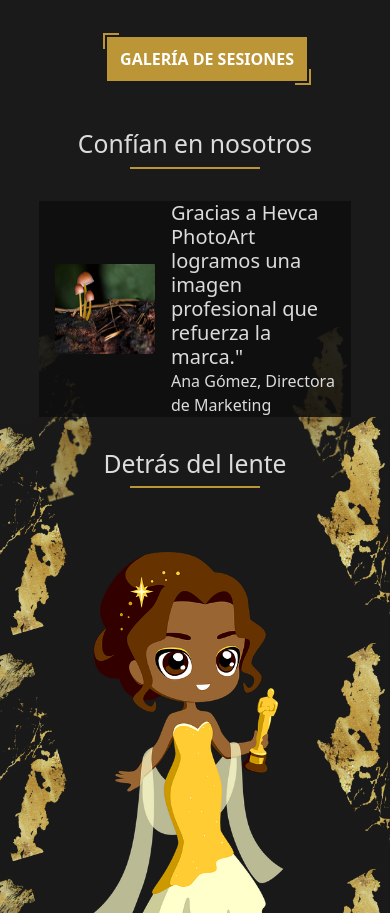
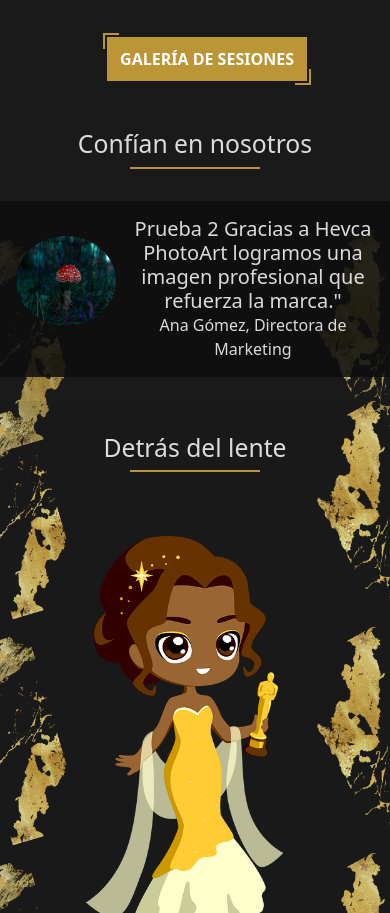
Before and after one commit to bichota-tech/Galeria_Virtual, a plain HTML site: page index.html in a window 390 px wide. Shown: the part 2204-3117 px from the top of the page. Drawn offline with nearby package versions, Linux system fonts and the light colour scheme.

Commit message:
update carousel testimonio

```diff
--- a/assets/index_style.css
+++ b/assets/index_style.css
@@ -19,6 +19,12 @@ header {
     left: 0;
     width: 100%;
     height: auto;
+}
+
+main {
+    display: flex;
+    flex-direction: column;
+    width: 100%;
 }
 
 .logo img {
@@ -45,9 +51,11 @@ div.menunav a {
     padding: .3rem;
 }
 
-div.menunav a:hover {
-    background: #bc9536
-}
+div.menunav a:hover {background: #bc9536}
+
+div#menu, div.home, div.logoclientes {display: none;}
+
+/*GENERALES-+--++-+ */
 
 a.button {
     color: white;
@@ -104,28 +112,43 @@ a.button:hover {
     border-color: #bc9536;
 }
 
-div#menu,
-div.home,
-div.logoclientes {
-    display: none;
+section {
+    width: 100%;
+    height: auto;
+    text-align: center;
 }
 
-main {
-    display: flex;
-    flex-direction: column;
-    width: 100%;
+h2.title {
+    margin-block: 2rem;
+    cursor: default;
+    position: relative;
+    margin-bottom: 2rem;
 }
 
-div.carousel-inner,
+h2.title::after {
+    content: "";
+    display: block;
+    width: 130px;
+    height: 2px;
+    background-color: #bc9536;
+    margin: .5rem auto 0;
+}
+
+h5, p {
+    cursor: default !important;
+    margin: 0;
+}
+
+/*CARRUSEL INICIO - TESTIMONIO*/
+div#mycarousel.carousel-inner,
 div#mycarousel,
-img.d-block {
+div#mycarousel img.d-block {
     height: 40rem;
     width: 100%;
     cursor: no-drop;
 }
-
-/*Texto en el 1er slide*/
-.carousel-caption {
+/*Inicio*/
+.carousel-caption { /*Texto en los slide*/
     position: absolute;
     right: 15%;
     top: 3rem;
@@ -149,41 +172,29 @@ a.carousel-control-prev,
 a.carousel-control-next {
     background: rgba(14, 14, 14, 0.949);
 }
+/*testimonio*/
 
-section {
-    width: 100%;
-    height: auto;
-    text-align: center;
-;
+div.cliente.text-center{
+    width: auto;
 }
 
-h2.title {
-    margin-block: 2rem;
-    cursor: default;
-    position: relative;
-    margin-bottom: 2rem;
-
+img.d-block.mx-auto.rounded-square{
+    border-radius: 50%;
+    height: 130px;
 }
 
-h2.title::after {
-    content: "";
-    display: block;
-    width: 130px;
-    height: 2px;
-    background-color: #bc9536;
-    margin: .5rem auto 0;
-}
+/*---------------------------------*/
 
-.card {
-    /*cards de servicios y cards de galeria*/
+
+/*SERVICIOS -+-+-+--+-+--++-+*/
+
+.card { /*cards de servicios y cards de galeria*/
     background-color: transparent;
     border-color: transparent;
     color: rgba(255, 255, 255, 0.851);
     font-weight: 600;
     font-size: large;
 }
-
-/*Servicios -+-+-+-+-*/
 
 div.sesiones {
     display: flex;
@@ -207,11 +218,6 @@ div.sesiones .card-body{
     font-weight: 300;
     font-size: medium;
     cursor: default;
-}
-
-h5, p {
-    cursor: default !important;
-    margin: 0;
 }
 
 a.btn.btn-primary {
@@ -269,13 +275,13 @@ div.col-md-3:hover {
 /*Testimonios -+-+-+-+-*/
 
 section#clientes.testimonios {
-    position: relative;
     display: flex;
     flex-direction: column;
-    justify-content: center !important;
+    justify-content: center;
     align-items: center;
-    width: 80%;
-    right: -10%;
+    position: relative;
+    width: 100%;
+    margin-bottom: 1.5rem;
 }
 
 img.decoration {
@@ -287,39 +293,6 @@ img.decoration {
     width: 100%;
     height: auto;
     opacity: 0.75;
-}
-
-div.cliente.text-center{
-    display: flex;
-    justify-content: center !important;
-    align-items: center;
-    margin: 2rem;
-    column-gap: 1rem;
-    height: auto !important;
-}
-
-div.carousel-inner, div.carousel-item {
-    width: 100%;
-    height: auto !important;
-
-}
-
-div.subtitle.mt-3 {
-    display: flex;
-    flex-direction: column;
-    justify-content: center;
-    text-align: left;
-    width: 100%;
-    height: auto !important;
-    margin: 0 !important;
-}
-
-div.subtitle.mt-3 h5.title{margin: 0 !important;}
-
-img.d-block.mx-auto.rounded-square {
-    width: 10rem;
-    height: auto !important;
-    margin: 0 !important;
 }
 
 /*Sobre mi -+-+-+-+-*/
@@ -454,18 +427,13 @@ textarea.form-control {
 
 div.socialmedia {
     position: fixed;
-    top: 87%;
-    /* Mitad vertical */
-    right: 10px;
-    /* Separado del borde derecho */
+    top: 87%; /* Mitad vertical */
+    right: 10px; /* Separado del borde derecho */
     transform: translateY(-50%);
     display: flex;
-    flex-direction: column;
-    /* Íconos uno debajo del otro */
-    gap: 15px;
-    /* Espacio entre íconos */
-    z-index: 1000;
-    /* Siempre encima */
+    flex-direction: column; /* Íconos uno debajo del otro */
+    gap: 15px; /* Espacio entre íconos */
+    z-index: 1000; /* Siempre encima */
 }
 
 a.mx-2 {
@@ -473,7 +441,6 @@ a.mx-2 {
     font-size: 1.8rem;
     color: white;
     background: transparent;
-    /* Fondo circular */
     border-radius: 50%;
     padding: 1px 7px;
     transition: all 0.3s ease;
@@ -484,7 +451,7 @@ a.mx-2:hover {
     color: #bc9536;
 }
 
-/*-+-++-+-+-++-+-+-+-+-*/
+/*FOOTER -+-++-+-+-++-+-+-+-+-*/
 
 div.containerfooter {
     width: 100%;
@@ -498,7 +465,6 @@ div.containerfooter {
     display: flex;
     flex-direction: row;
     column-gap: 1rem;
-
 }
 
 div.colabs {
@@ -606,6 +572,7 @@ a {
         margin-inline:1rem;
         column-gap: 1rem;
         height: auto !important;
+        margin-bottom: 1rem;
     }
 
     div.carousel-inner, div#carouselClientes, img.d-block{
--- a/index.html
+++ b/index.html
@@ -183,14 +183,14 @@
         <section class="testimonios" id="clientes">
             <h2 class="title">Confían en nosotros</h2>
             <!-- Carrusel de clientes -->
-            <div id="carouselClientes" class="carousel slide" data-bs-ride="carousel">
+            <div id="carouselClientes" class="carousel slide carousel-fade" data-bs-ride="carousel">
                 <div class="carousel-inner">
                     <div class="carousel-item active">
                         <div class="cliente text-center">
                             <img src="multimedia/mushrooms-3647871_640.jpg" class="d-block mx-auto rounded-square"
-                                alt="cliente1">
+                                alt="cliente 1" width="150">
                             <div class="subtitle mt-3">
-                                <h5 class="comment">Gracias a Hevca PhotoArt logramos una imagen profesional que refuerza la marca."
+                                <h5 class="comment"> Prueba 1 Gracias a Hevca PhotoArt logramos una imagen profesional que refuerza la marca."
                                 </h5>
                                 <p>Ana Gómez, Directora de Marketing</p>
                             </div>
@@ -198,10 +198,10 @@
                     </div>
                     <div class="carousel-item">
                         <div class="cliente text-center">
-                            <img src="multimedia/mushrooms-3647871_640.jpg" class="d-block mx-auto rounded-square"
-                                alt="cliente2" width="150">
+                            <img src="multimedia/mushroom-8313142_640.jpg" class="d-block mx-auto rounded-square"
+                                alt="cliente 2" width="150">
                             <div class="subtitle mt-3">
-                                <h5 class="comment">Gracias a Hevca PhotoArt logramos una imagen profesional que refuerza la marca."
+                                <h5 class="comment"> Prueba 2 Gracias a Hevca PhotoArt logramos una imagen profesional que refuerza la marca."
                                 </h5>
                                 <p>Ana Gómez, Directora de Marketing</p>
                             </div>
@@ -209,10 +209,10 @@
                     </div>
                     <div class="carousel-item">
                         <div class="cliente text-center">
-                            <img src="multimedia/mushrooms-3647871_640.jpg" class="d-block mx-auto rounded-square"
-                                alt="cliente3" width="150">
+                            <img src="multimedia/sand-dune-1920.jpg" class="d-block mx-auto rounded-square"
+                                alt="cliente 3" width="150">
                             <div class="subtitle mt-3">
-                                <h5 class="comment">Gracias a Hevca PhotoArt logramos una imagen profesional que refuerza la marca."
+                                <h5 class="comment"> Prueba 3 Gracias a Hevca PhotoArt logramos una imagen profesional que refuerza la marca."
                                 </h5>
                                 <p>Ana Gómez, Directora de Marketing</p>
                             </div>
--- a/js/script.js
+++ b/js/script.js
@@ -1,5 +1,6 @@
 document.addEventListener("DOMContentLoaded", () => {
   const mycarousel = document.querySelector("#mycarousel");
+  const clientesCarousel = document.querySelector('#carouselClientes');
 
   //inicializar carrusel de inicio
   const carousel = new
@@ -11,14 +12,12 @@ document.addEventListener("DOMContentLoaded", () => {
     });
 
     //inicializar carrusel de clientes
-  const clientesCarousel = document.querySelector('#carouselClientes');
   const carousel1 = new bootstrap.Carousel(clientesCarousel, {
     interval: 4000, // 5 segundos
     ride: 'carousel'
   });
 
   //Botones
-
   const prevBtn = document.getElementById("prevBtn");
   const nextBtn = document.getElementById("nextBtn");
 
@@ -31,9 +30,6 @@ document.addEventListener("DOMContentLoaded", () => {
     e.preventDefault();
     carousel.next();
   });
-
-
-
 })
 
 // Inicializar MixItUp en el contenedor
```
